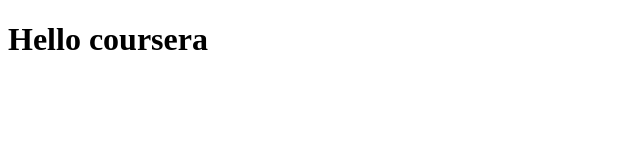
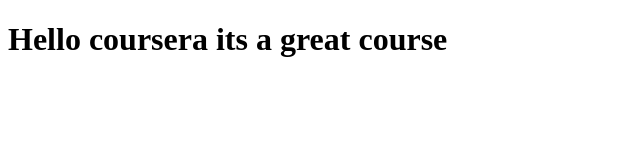
Before and after one commit to prithikadharmalingam/coursera-test-main, a plain HTML site: page site/index.html in a window 1280 px wide. Shown: the whole page, without its empty margins (0-640 px from the left). Drawn offline with Linux system fonts and the light colour scheme.

Commit message:
small addition to our page content

```diff
--- a/site/index.html
+++ b/site/index.html
@@ -6,6 +6,6 @@
 	<title>Hello coursera</title>
 </head>
 <body>
-	<h1>Hello coursera</h1>
+	<h1>Hello coursera its a great course</h1>
 </body>
 </html>
```
